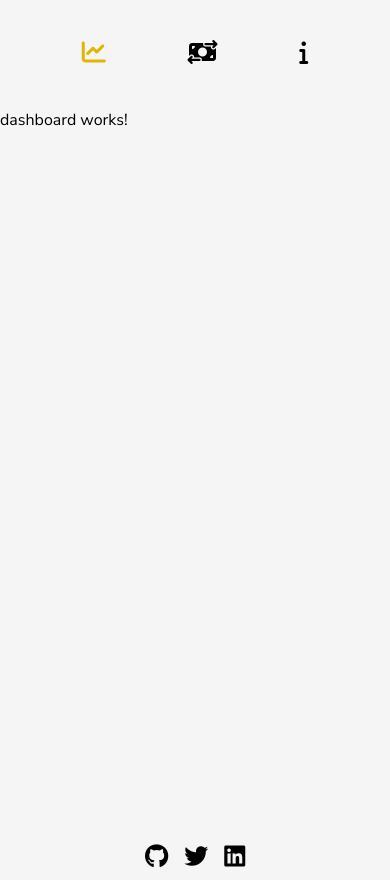
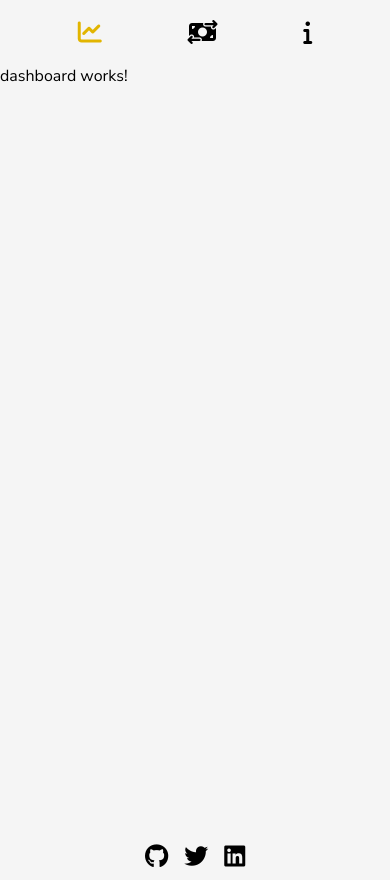
Before and after one commit to AdrianeEjorcadas/budget-tracker, an Angular app: page /home/dashboard in a window 390 px wide. Built offline with nearby package versions, Linux system fonts and the light colour scheme.

Commit message:
08/01/2025 - Fixed animation of navbar menu in home page

```diff
--- a/src/components/budget-tracker-components/home/home.html
+++ b/src/components/budget-tracker-components/home/home.html
@@ -1,17 +1,18 @@
 <div class="bg-light-bg h-screen">
-    <nav class="flex justify-center py-5 ">
-        <div class="w-screen py-5 ">
-            <!-- ICONS -->
-            <ul class="transition-all duration-500 ease-in-out
-                        flex justify-evenly
-                        sm:h-0 sm:opacity-0 sm:invisible sm:pointer-events-none
-                        opacity-100 visible">
+    <nav class="relative py-3">
+        <div class="w-screen py-5">
+            <!-- MOBILE DEVICES -->
+            <ul class="absolute inset-0
+              transition-all duration-500 ease-in-out
+              flex justify-evenly items-center
+              opacity-100 visible pointer-events-auto transform scale-100
+              sm:opacity-0 sm:invisible sm:pointer-events-none sm:scale-95">
                 <li>
                     <a [routerLink]="['/home/dashboard']"
                         routerLinkActive="text-light-btn"
                         [routerLinkActiveOptions]="{exact: true}"
                         title="Dashboard">
-                            <i class="fa-solid fa-chart-line text-2xl hover:text-light-btn duration-300 transition-all"></i>
+                            <i class="fa-solid fa-chart-line text-2xl hover:text-light-btn duration-300 transition-all p-2"></i>
                     </a>
                 </li>
                 <li>
@@ -19,7 +20,7 @@
                         routerLinkActive="text-light-btn"
                         [routerLinkActiveOptions]="{exact: true}"
                         title="Transaction">
-                            <i class="fa-solid fa-money-bill-transfer text-2xl hover:text-light-btn duration-300 transition-all"></i>
+                            <i class="fa-solid fa-money-bill-transfer text-2xl hover:text-light-btn duration-300 transition-all p-2"></i>
                     </a>
                 </li>
                 <li>
@@ -27,16 +28,17 @@
                         routerLinkActive="text-light-btn"
                         [routerLinkActiveOptions]="{exact: true}"
                         title="About">
-                            <i class="fa-solid fa-info text-2xl hover:text-light-btn duration-300 transition-all"></i>
+                            <i class="fa-solid fa-info text-2xl hover:text-light-btn duration-300 transition-all p-2"></i>
                     </a>
                 </li>
             </ul>
 
             <!-- FOR LARGER DEVICES -->
-            <ul class="transition-all duration-500 ease-in-out
-                        flex justify-evenly
-                        sm:opacity-100 sm:visible h-0
-                        opacity-0 invisible">
+            <ul class="absolute inset-0
+              transition-all duration-500 ease-in-out
+              flex justify-evenly items-center
+              opacity-0 invisible pointer-events-none transform scale-95
+              sm:opacity-100 sm:visible sm:pointer-events-auto sm:scale-100">
                 <li>
                     <a [routerLink]="['/home/dashboard']"
                         routerLinkActive="text-light-btn"
```
